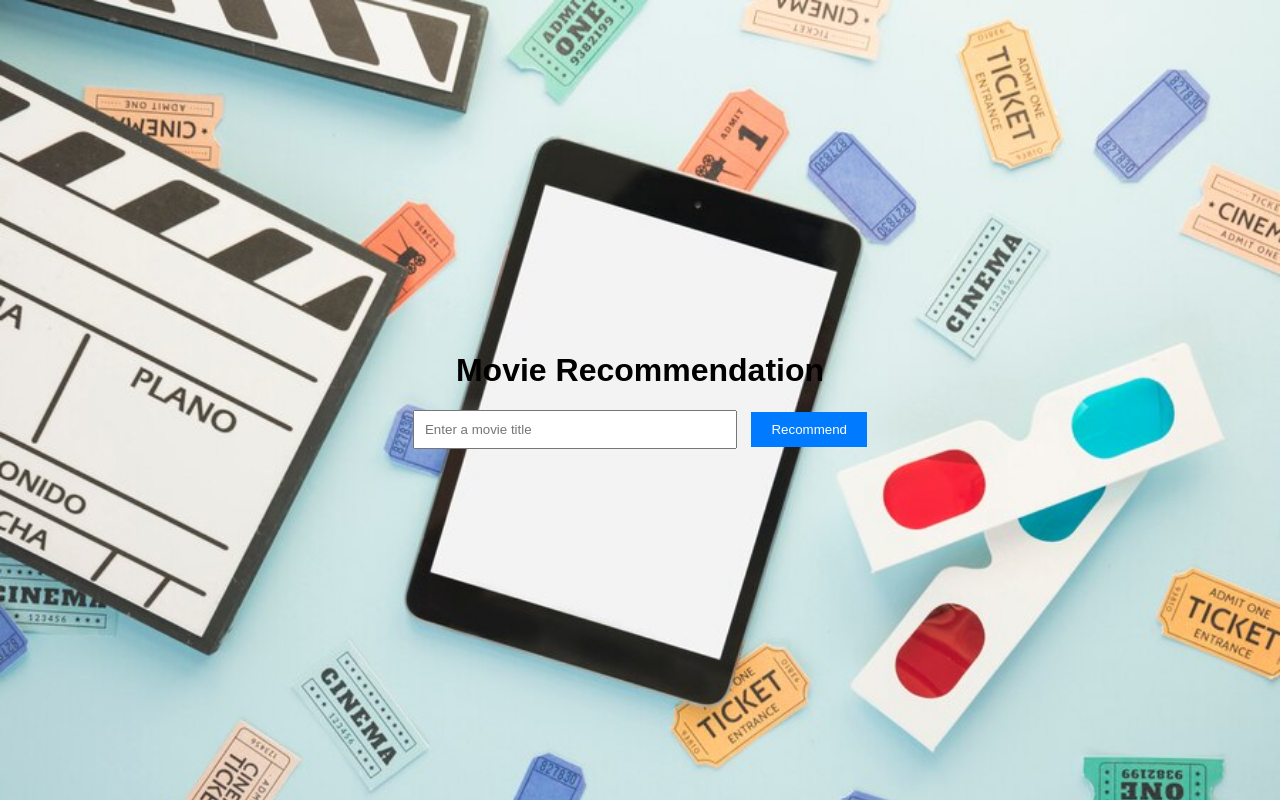
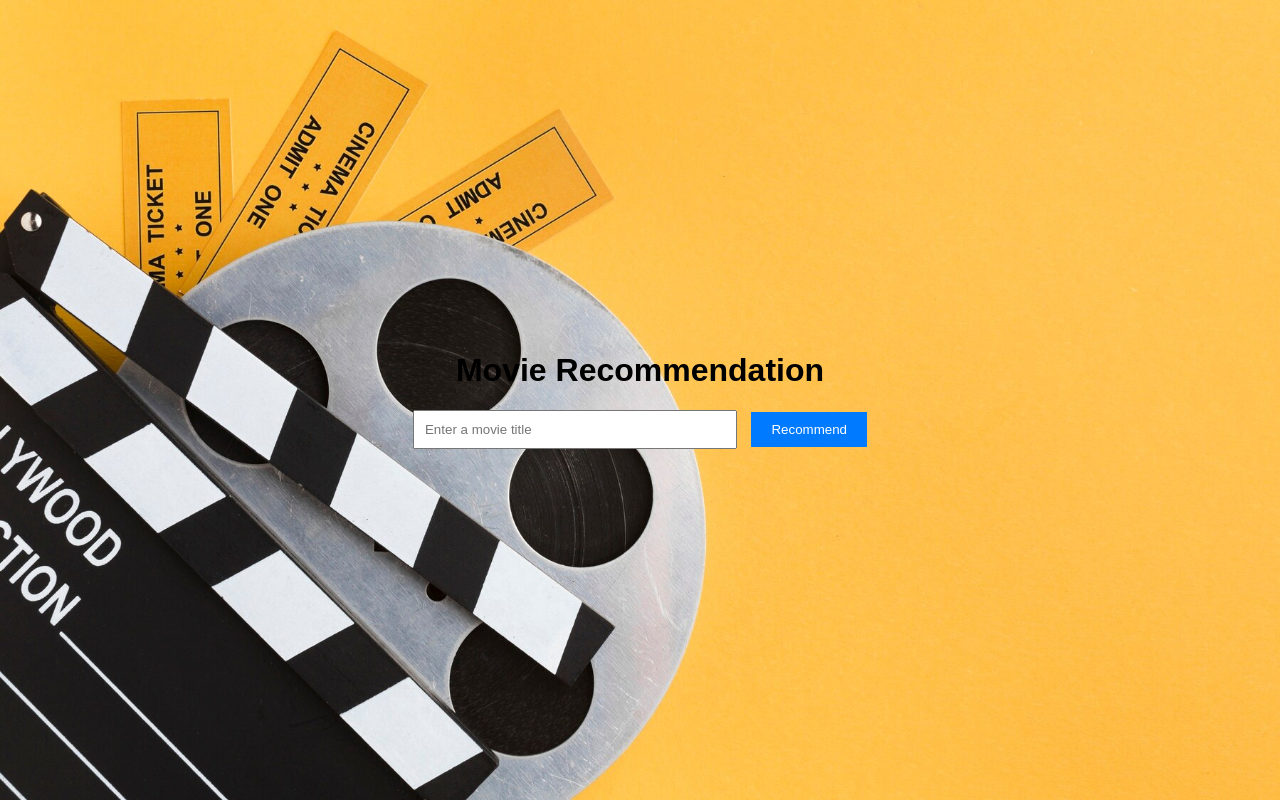
Before and after one commit to xcalibur25/mrs_backend, a Flask app: page / in a window 1280 px wide. Run offline with Flask 3, Linux system fonts and the light colour scheme.

Commit message:
altered background image

```diff
--- a/templates/index.html
+++ b/templates/index.html
@@ -6,7 +6,7 @@
     <title>Movie Recommendation System</title>
 
 </head>
-<body style="background-image: url('/static/img/bg-image4.jpg'); background-repeat: no-repeat; background-size: cover;">
+<body style="background-image: url('/static/img/bg-image1.jpg'); background-repeat: no-repeat; background-size: cover;">
     <link rel="stylesheet" href="{{ url_for('static', filename='styles.css') }}">
     <div class="container">
         <h1 style="color: black; align-items: center;">Movie Recommendation</h1>
```
Also changed, not shown: static/img/bg-image1.jpg (added).
